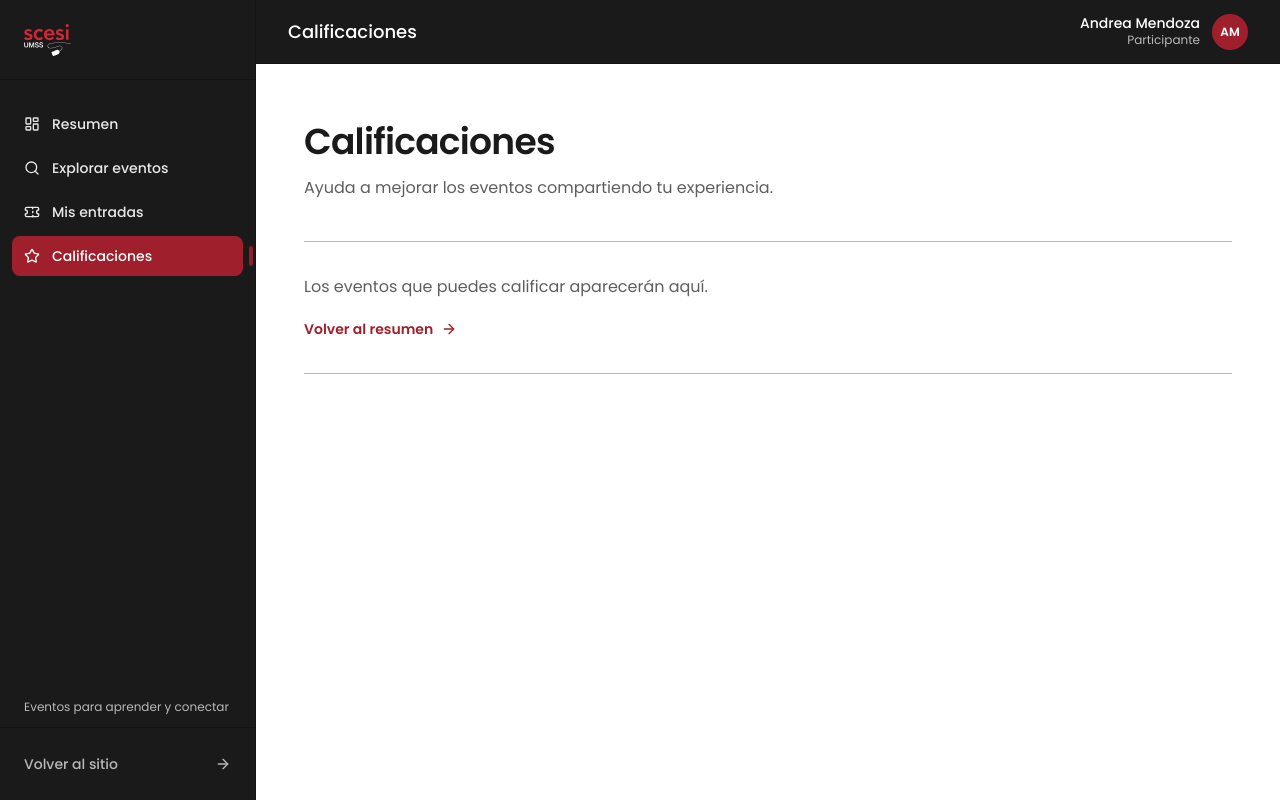
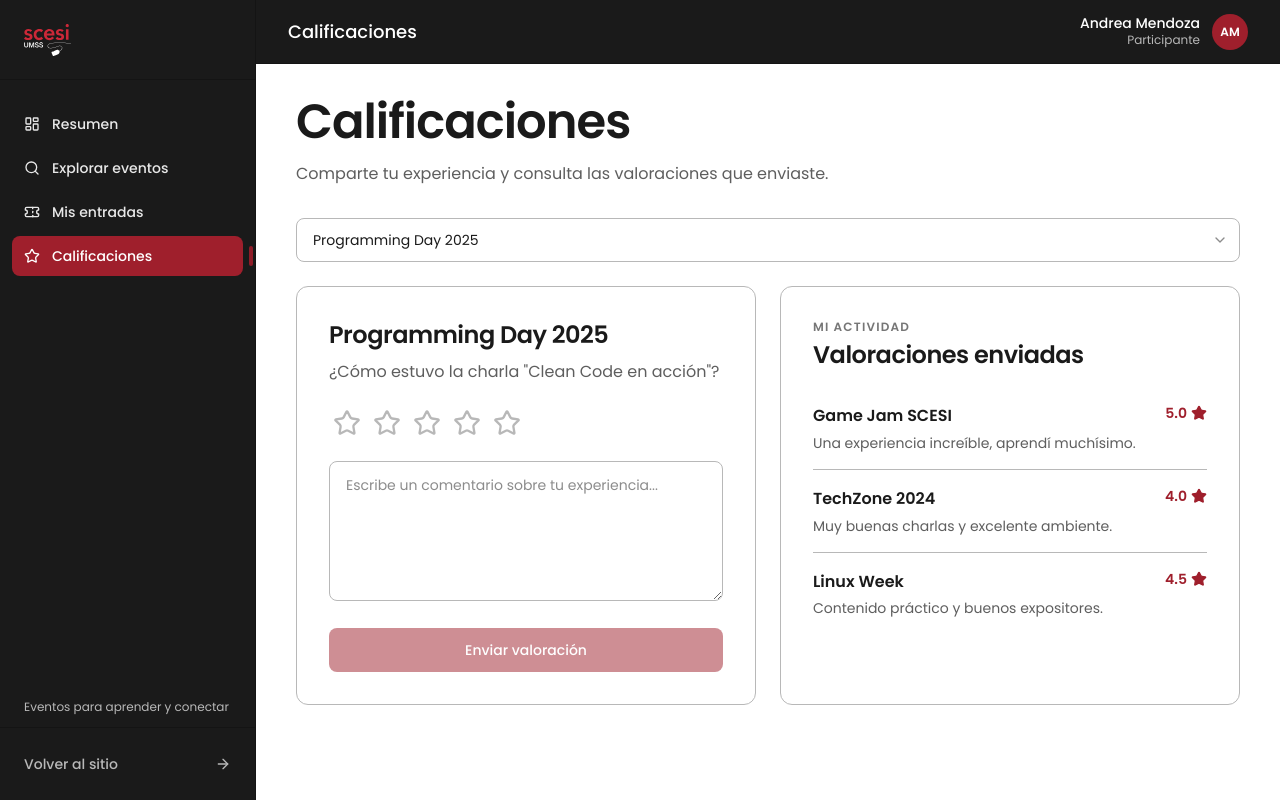
Before and after one commit to alfredoronald/scesi-events, a Next.js app in the folder frontend/: page /dashboard/calificaciones in a window 1280 px wide. Built offline with nearby package versions, Linux system fonts and the light colour scheme.

Commit message:
feat(frontend): add rating section with star picker
Replaces the /dashboard/calificaciones placeholder with an event selector, a five-star form that appends submissions to the sent list locally, and the list of previously sent valuations with their scores.

```diff
--- a/frontend/src/app/dashboard/calificaciones/page.tsx
+++ b/frontend/src/app/dashboard/calificaciones/page.tsx
@@ -1,17 +1,21 @@
 import type { Metadata } from "next";
-import { DashboardSection } from "@/components/dashboard/dashboard-section";
+import { RatingSection } from "@/components/ratings/rating-section";
 
 export const metadata: Metadata = {
   title: "Calificaciones",
-  description: "Comparte tu experiencia y califica los eventos a los que asististe.",
+  description: "Comparte tu experiencia y consulta las valoraciones que enviaste.",
 };
 
 export default function RatingsPage() {
   return (
-    <DashboardSection
-      title="Calificaciones"
-      description="Ayuda a mejorar los eventos compartiendo tu experiencia."
-      emptyMessage="Los eventos que puedes calificar aparecerán aquí."
-    />
+    <div className="mx-auto w-full max-w-6xl px-5 py-8 sm:px-8 lg:px-10">
+      <h1 className="text-title text-scesi-grey-normal md:text-display">
+        Calificaciones
+      </h1>
+      <p className="mt-3 text-body text-scesi-grey-normal/70">
+        Comparte tu experiencia y consulta las valoraciones que enviaste.
+      </p>
+      <RatingSection />
+    </div>
   );
 }
--- /dev/null
+++ b/frontend/src/components/ratings/rating-section.tsx
@@ -0,0 +1,174 @@
+"use client";
+
+import { useState } from "react";
+import { ChevronDown, Star } from "lucide-react";
+import {
+  defaultQuestion,
+  eventQuestions,
+  rateableEvents,
+  sentRatings,
+  type SentRating,
+} from "@/config/ratings";
+import { cn } from "@/lib/cn";
+import { StarRating } from "./star-rating";
+
+const cardClass =
+  "rounded-xl border border-scesi-grey-light-active bg-white p-6 sm:p-8";
+const fieldClass =
+  "w-full rounded-lg border border-scesi-grey-light-active bg-white px-4 text-sm text-scesi-grey-normal outline-none placeholder:text-scesi-grey-normal/50 focus:border-scesi-red-normal focus:ring-2 focus:ring-scesi-red-normal/30";
+
+/**
+ * Sección completa de Calificaciones: selector de evento, formulario con
+ * estrellas y lista de valoraciones enviadas (la lista se actualiza al
+ * enviar, demo sin backend). Client Component con estado local.
+ */
+export function RatingSection() {
+  const [pending, setPending] = useState(rateableEvents);
+  const [sent, setSent] = useState<SentRating[]>(sentRatings);
+  const [selectedId, setSelectedId] = useState(rateableEvents[0]?.id ?? "");
+  const [score, setScore] = useState(0);
+  const [comment, setComment] = useState("");
+
+  const selected = pending.find((event) => event.id === selectedId);
+  const question = eventQuestions[selectedId] ?? defaultQuestion;
+  const canSubmit = Boolean(selected) && score > 0;
+
+  function handleSubmit() {
+    if (!selected || !canSubmit) return;
+
+    setSent((previous) => [
+      {
+        id: selected.id,
+        eventTitle: selected.title,
+        comment: comment.trim() || "Sin comentarios.",
+        score,
+      },
+      ...previous,
+    ]);
+
+    const remaining = pending.filter((event) => event.id !== selected.id);
+    setPending(remaining);
+    setSelectedId(remaining[0]?.id ?? "");
+    setScore(0);
+    setComment("");
+  }
+
+  return (
+    <div>
+      {/* Selector de evento a calificar */}
+      <div className="relative mt-8">
+        <label htmlFor="rating-event" className="sr-only">
+          Selecciona un evento para calificar
+        </label>
+        <select
+          id="rating-event"
+          value={selectedId}
+          onChange={(event) => {
+            setSelectedId(event.target.value);
+            setScore(0);
+          }}
+          disabled={pending.length === 0}
+          className={cn(fieldClass, "h-11 appearance-none pr-10")}
+        >
+          {pending.length === 0 ? (
+            <option value="">No quedan eventos por calificar</option>
+          ) : (
+            pending.map((event) => (
+              <option key={event.id} value={event.id}>
+                {event.title}
+              </option>
+            ))
+          )}
+        </select>
+        <ChevronDown
+          aria-hidden="true"
+          className="pointer-events-none absolute right-3 top-1/2 h-4 w-4 -translate-y-1/2 text-scesi-grey-normal/50"
+        />
+      </div>
+
+      <div className="mt-6 grid gap-6 lg:grid-cols-2">
+        {/* Formulario de valoración */}
+        <section aria-labelledby="rating-form-title" className={cardClass}>
+          <h2
+            id="rating-form-title"
+            className="text-xl font-semibold text-scesi-grey-normal sm:text-2xl"
+          >
+            {selected?.title ?? "Sin eventos pendientes"}
+          </h2>
+          <p className="mt-2 text-body text-scesi-grey-normal/70">
+            {selected ? question : "Ya valoraste todos los eventos."}
+          </p>
+
+          <div className="mt-5">
+            <StarRating value={score} onChange={setScore} />
+          </div>
+
+          <label htmlFor="rating-comment" className="sr-only">
+            Tu comentario
+          </label>
+          <textarea
+            id="rating-comment"
+            rows={5}
+            value={comment}
+            onChange={(event) => setComment(event.target.value)}
+            disabled={!selected}
+            placeholder="Escribe un comentario sobre tu experiencia..."
+            className={cn(fieldClass, "mt-5 resize-y p-3 leading-relaxed")}
+          />
+
+          <button
+            type="button"
+            onClick={handleSubmit}
+            disabled={!canSubmit}
+            className={cn(
+              "mt-5 h-11 w-full rounded-lg text-sm font-medium text-white outline-none transition-colors",
+              "focus-visible:ring-2 focus-visible:ring-scesi-red-normal focus-visible:ring-offset-2",
+              "bg-scesi-red-normal hover:bg-scesi-red-normal-hover active:bg-scesi-red-normal-active",
+              "disabled:cursor-not-allowed disabled:opacity-50",
+            )}
+          >
+            Enviar valoración
+          </button>
+        </section>
+
+        {/* Valoraciones enviadas */}
+        <section aria-labelledby="sent-ratings-title" className={cardClass}>
+          <p className="text-xs font-semibold uppercase tracking-widest text-scesi-grey-normal/60">
+            Mi actividad
+          </p>
+          <h2
+            id="sent-ratings-title"
+            className="mt-1 text-xl font-semibold text-scesi-grey-normal sm:text-2xl"
+          >
+            Valoraciones enviadas
+          </h2>
+
+          <ul className="mt-4 divide-y divide-scesi-grey-light-active">
+            {sent.map((rating) => (
+              <li
+                key={rating.id}
+                className="flex items-start justify-between gap-4 py-4"
+              >
+                <div className="min-w-0">
+                  <p className="font-semibold text-scesi-grey-normal">
+                    {rating.eventTitle}
+                  </p>
+                  <p className="mt-1 text-sm text-scesi-grey-normal/70">
+                    {rating.comment}
+                  </p>
+                </div>
+                <p className="flex shrink-0 items-center gap-1 text-sm font-semibold text-scesi-red-normal">
+                  {rating.score.toFixed(1)}
+                  <Star
+                    aria-hidden="true"
+                    className="h-4 w-4 fill-scesi-red-normal text-scesi-red-normal"
+                  />
+                </p>
+              </li>
+            ))}
+          </ul>
+        </section>
+      </div>
+    </div>
+  );
+}
--- /dev/null
+++ b/frontend/src/components/ratings/star-rating.tsx
@@ -0,0 +1,42 @@
+import { Star } from "lucide-react";
+import { cn } from "@/lib/cn";
+
+type StarRatingProps = {
+  value: number;
+  onChange: (value: number) => void;
+};
+
+/**
+ * Selector de puntuación de 1 a 5 estrellas.
+ * Solo importado desde componentes cliente (rating-section).
+ */
+export function StarRating({ value, onChange }: StarRatingProps) {
+  return (
+    <div
+      role="group"
+      aria-label="Puntuación del evento"
+      className="flex items-center gap-1"
+    >
+      {[1, 2, 3, 4, 5].map((star) => (
+        <button
+          key={star}
+          type="button"
+          aria-label={`${star} ${star === 1 ? "estrella" : "estrellas"}`}
+          aria-pressed={value === star}
+          onClick={() => onChange(star)}
+          className="rounded-md p-1 outline-none transition-transform hover:scale-110 focus-visible:ring-2 focus-visible:ring-scesi-red-normal"
+        >
+          <Star
+            aria-hidden="true"
+            className={cn(
+              "h-7 w-7 transition-colors",
+              star <= value
+                ? "fill-yellow-400 text-yellow-400"
+                : "fill-transparent text-scesi-grey-light-active",
+            )}
+          />
+        </button>
+      ))}
+    </div>
+  );
+}
```
